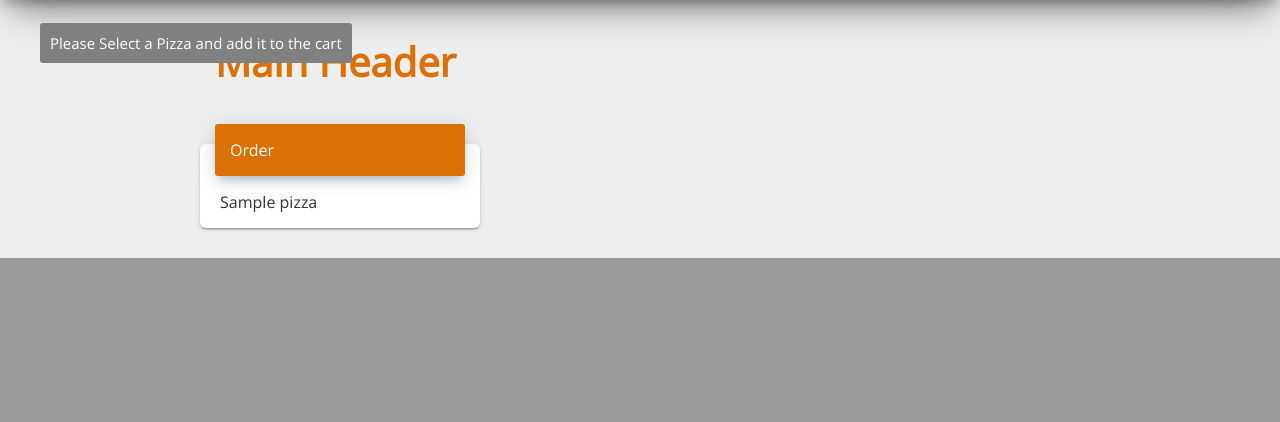
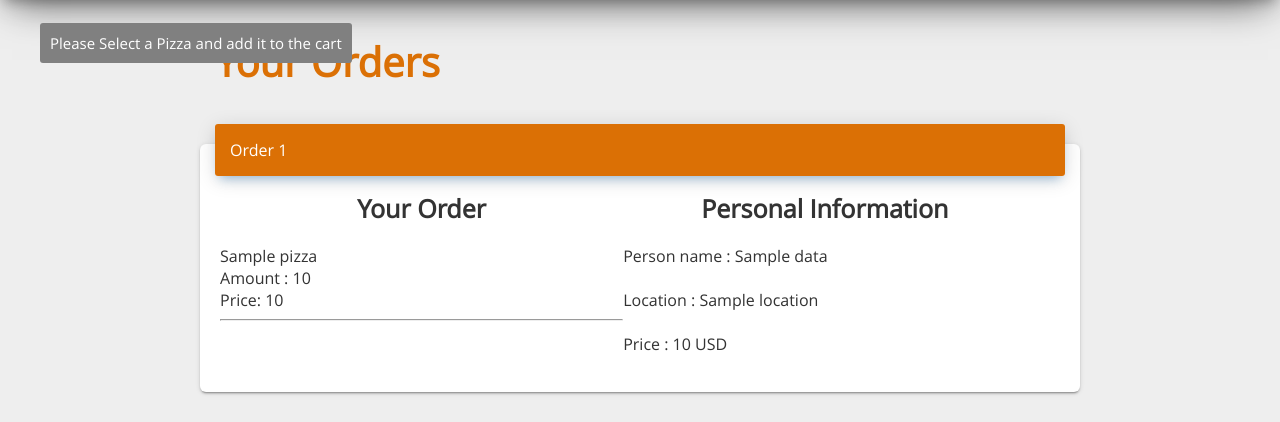
Before and after one commit to ralph367/webapp-pizza, a Django app: template pizzawebapp/templates/orders.html in a window 1280 px wide. Shown: the part 702-1124 px from the top of the page. Before the commit the page ends 960 px from the top, so only its background shows below. Run offline with Django 3.2, Linux system fonts and the light colour scheme; the template is opened without the code that fills it: most values are stand-ins (such as "Sample title", 1, 10 or a date in 2020).

Commit message:
fixed create order and adding order to session the session + orderlist web page

```diff
--- a/orders/views.py
+++ b/orders/views.py
@@ -11,7 +11,11 @@ class HomeView(APIView):
 
     def get(self, request):
         orders = Orders.objects.all()
-        return render(request, self.template_name, {'orders': orders, 'session_orders': request.session['order']})
+        try:
+            session_orders = request.session['order']
+            return render(request, self.template_name, {'orders': orders, 'session_orders': session_orders})
+        except:
+            return render(request, self.template_name, {'orders': orders, 'session_orders': []})
 
 
 def CartCheckout(request):
--- a/pizzawebapp/templates/base.html
+++ b/pizzawebapp/templates/base.html
@@ -19,7 +19,7 @@
             <div class="col-md-4">
                 <ul>
                     <li class="{% if request.resolver_match.url_name == 'home' %}active{% endif %}"><a href="/pizzaslist">Home</a></li>
-                    <li class="{% if request.resolver_match.url_name == 'orderlist' %}active{% endif %}"><a href="/">Orders</a></li>
+                    <li class="{% if request.resolver_match.url_name == 'orderlist' %}active{% endif %}"><a href="/orderlist">Orders</a></li>
                     <li class="{% if request.resolver_match.url_name == 'cartcheckout' %}active{% endif %}"><a href="/checkout">Checkout</a></li>
                     <li class="{% if request.resolver_match.url_name == 'about' %}active{% endif %}"><a href="/">About</a></li>
                 </ul>
--- a/pizzawebapp/templates/orders.html
+++ b/pizzawebapp/templates/orders.html
@@ -1,19 +1,35 @@
-{% extends "base.html" %} {% block mainheader %}Main Header{% endblock mainheader%} {% block content %}
+{% extends "base.html" %} {% block mainheader %}Your Orders{% endblock mainheader%} {% block content %}
 
-<div class="row">
-
-    <div class="col-md-4">
-        <div class="cardcol">
-            <div class="card">
-                <div class="cardboxheader cardheader">Order</div>
-                <div class="cardbody">
-                    {% for list in session_orders %} {% for pizza in list.pizza_list %} {{pizza}} {% endfor %} {% endfor %}
+{% for order in session_orders %}
+<div class="cardcol">
+    <div class="card">
+        <div class="cardboxheader cardheader">Order {{forloop.counter}}</div>
+        <div class="cardbody">
+            <div class="row">
+                <div class="col-md-6">
+                    <div class="title"> Your Order </div>
+                    {%for pizza in order.cart%}
+                    <ul>
+                        <li>{{pizza.name}}</li>
+                        <li>Amount : {{pizza.amount}} </li>
+                        <li>Price: {{pizza.price}}</li>
+                    </ul>
+                    <hr>
+                    {% endfor %}
+                </div>
+                <div class="col-md-6">
+                    <div class="title"> Personal Information </div>
+                    {%for data in order.data%}
+                    <p><label> Person name : {{data.person_name}}</label></p><br>
+                    <p><label> Location : {{data.location}}</label></p><br>
+                    <p><label> Price : {{data.price}} {{data.currency}}</label></p><br>
+                    {% endfor %}
                 </div>
             </div>
         </div>
     </div>
-
 </div>
+{% endfor %}
 
 {% endblock content %} {% block script %} {% load static %}
 <script src="{% static 'js/jquery.js'%}"></script>
```
Also changed, not shown: orders/viewsets.py (+3 -4 lines).
